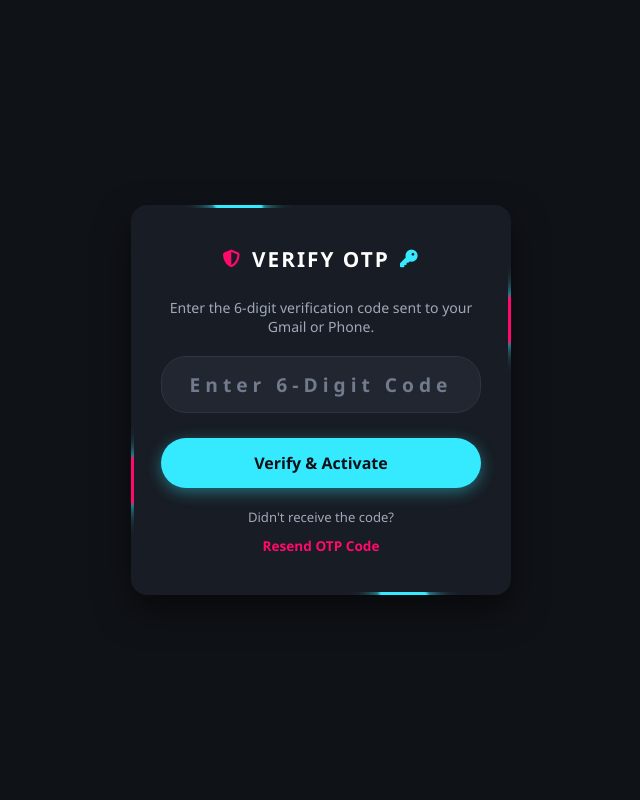
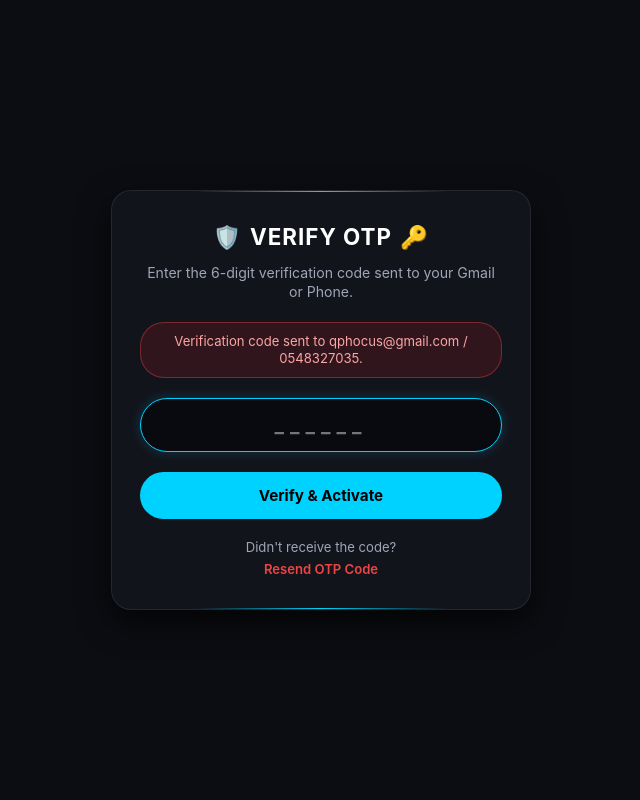
Before and after one commit to aidoomichael60-lang/Focus-Photos, a Flask app: page /verify-otp in a window 1280 px wide. Shown: the whole page, without its empty margins (319-959 px from the left). Run offline with Flask 3, Linux system fonts and the light colour scheme.

Commit message:
Update verify_otp.html

```diff
--- a/templates/verify_otp.html
+++ b/templates/verify_otp.html
@@ -1,45 +1,170 @@
-{% extends "base.html" %}
+<!DOCTYPE html>
+<html lang="en">
+<head>
+    <meta charset="UTF-8">
+    <meta name="viewport" content="width=device-width, initial-scale=1.0">
+    <title>Verify OTP - Focus Photos</title>
+    <style>
+        * {
+            box-sizing: border-box;
+            margin: 0;
+            padding: 0;
+            font-family: -apple-system, BlinkMacSystemFont, "Segoe UI", Roboto, sans-serif;
+        }
 
-{% block title %}Verify Code - Focus Photos{% endblock %}
+        body {
+            background-color: #0c0d12;
+            color: #ffffff;
+            height: 100vh;
+            display: flex;
+            align-items: center;
+            justify-content: center;
+        }
 
-{% block content %}
-<div class="login-container-wrapper">
-    <div class="login-box" style="width: 380px; padding: 40px 30px;">
-        <div class="login-content">
-            <div class="login-header">
-                <i class="fa-solid fa-shield-halved pink-icon"></i>
-                <span>VERIFY OTP</span>
-                <i class="fa-solid fa-key cyan-icon"></i>
+        /* OTP Card Container */
+        .otp-card {
+            position: relative;
+            width: 100%;
+            max-width: 420px;
+            background: #12141c;
+            border-radius: 20px;
+            padding: 32px 28px;
+            box-shadow: 0 12px 32px rgba(0, 0, 0, 0.7);
+            border: 1px solid rgba(255, 255, 255, 0.08);
+            text-align: center;
+            overflow: hidden; /* Clips outer glowing pseudo-elements cleanly */
+        }
+
+        .otp-card::before {
+            content: '';
+            position: absolute;
+            top: -2px;
+            left: 20%;
+            width: 60%;
+            height: 3px;
+            background: linear-gradient(90deg, transparent, #00d2ff, transparent);
+        }
+
+        .otp-card::after {
+            content: '';
+            position: absolute;
+            bottom: -2px;
+            left: 20%;
+            width: 60%;
+            height: 3px;
+            background: linear-gradient(90deg, transparent, #00d2ff, transparent);
+        }
+
+        .card-header {
+            display: flex;
+            align-items: center;
+            justify-content: center;
+            gap: 8px;
+            font-size: 1.4rem;
+            font-weight: 700;
+            letter-spacing: 1px;
+            margin-bottom: 12px;
+        }
+
+        .card-subtitle {
+            font-size: 0.88rem;
+            color: #a0a5b5;
+            margin-bottom: 20px;
+            line-height: 1.4;
+        }
+
+        /* Info Alert Banner */
+        .info-alert {
+            background: rgba(220, 38, 38, 0.15);
+            border: 1px solid rgba(239, 68, 68, 0.4);
+            color: #fca5a5;
+            font-size: 0.82rem;
+            padding: 10px 14px;
+            border-radius: 24px;
+            margin-bottom: 20px;
+            line-height: 1.3;
+        }
+
+        /* OTP Input Field */
+        .otp-input {
+            width: 100%;
+            padding: 14px;
+            background: #090a0f;
+            border: 1.5px solid #00d2ff;
+            border-radius: 28px;
+            color: #ffffff;
+            font-size: 1.25rem;
+            font-weight: 700;
+            letter-spacing: 6px;
+            text-align: center;
+            outline: none;
+            margin-bottom: 20px;
+            box-shadow: 0 0 12px rgba(0, 210, 255, 0.2);
+        }
+
+        /* Submit Button */
+        .btn-submit {
+            width: 100%;
+            padding: 14px;
+            background: #00d2ff;
+            border: none;
+            border-radius: 28px;
+            color: #000000;
+            font-size: 0.95rem;
+            font-weight: 700;
+            cursor: pointer;
+            transition: all 0.2s ease;
+            margin-bottom: 20px;
+        }
+
+        .btn-submit:hover {
+            background: #38bdf8;
+            box-shadow: 0 0 16px rgba(0, 210, 255, 0.4);
+        }
+
+        .resend-text {
+            font-size: 0.82rem;
+            color: #a0a5b5;
+        }
+
+        .resend-link {
+            color: #ef4444;
+            text-decoration: none;
+            font-weight: 600;
+            display: block;
+            margin-top: 6px;
+        }
+
+        .resend-link:hover {
+            text-decoration: underline;
+        }
+    </style>
+</head>
+<body>
+
+    <div class="otp-card">
+        <div class="card-header">
+            <span style="color: #ef4444;">🛡️</span> VERIFY OTP <span style="color: #00d2ff;">🔑</span>
+        </div>
+
+        <p class="card-subtitle">Enter the 6-digit verification code sent to your Gmail or Phone.</p>
+
+        {% if message %}
+            <div class="info-alert">
+                {{ message }}
             </div>
+        {% endif %}
 
-            <p style="font-size: 0.88rem; color: #a0a8b9; text-align: center; margin-bottom: 20px;">
-                Enter the 6-digit verification code sent to your Gmail or Phone.
-            </p>
+        <form method="POST" action="/verify-otp">
+            <input type="text" name="otp" class="otp-input" maxlength="6" placeholder="______" required autofocus autocomplete="off">
+            <button type="submit" class="btn-submit">Verify & Activate</button>
+        </form>
 
-            {% with messages = get_flashed_messages() %}
-              {% if messages %}
-                {% for message in messages %}
-                  <div class="alert-message">{{ message }}</div>
-                {% endfor %}
-              {% endif %}
-            {% endwith %}
-
-            <form method="POST" action="{{ url_for('verify_otp') }}" style="width: 100%;">
-                <div class="input-group-item" style="margin-bottom: 20px;">
-                    <input type="text" name="otp" placeholder="Enter 6-Digit Code"
-                           maxlength="6" pattern="\d{6}"
-                           style="text-align: center; letter-spacing: 5px; font-size: 1.2rem; font-weight: bold;"
-                           required>
-                </div>
-
-                <button type="submit" class="btn-submit">Verify & Activate</button>
-            </form>
-
-            <div class="login-footer" style="justify-content: center; flex-direction: column; align-items: center; gap: 10px;">
-                <span style="color: #a0a8b9; font-size: 0.82rem;">Didn't receive the code?</span>
-                <a href="{{ url_for('resend_otp') }}" class="signup" style="font-size: 0.85rem;">Resend OTP Code</a>
-            </div>
+        <div class="resend-text">
+            Didn't receive the code?
+            <a href="/verify-otp" class="resend-link">Resend OTP Code</a>
         </div>
     </div>
-</div>
-{% endblock %}
+
+</body>
+</html>
```
